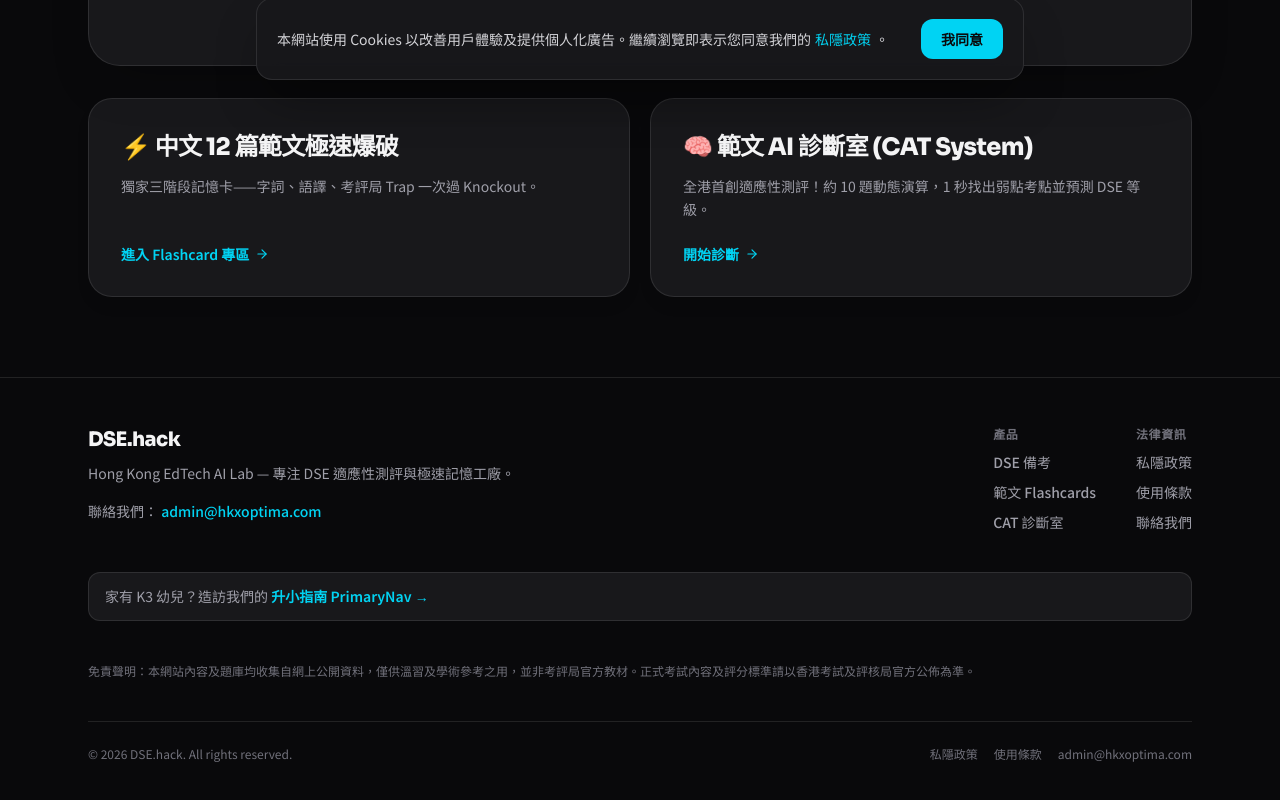
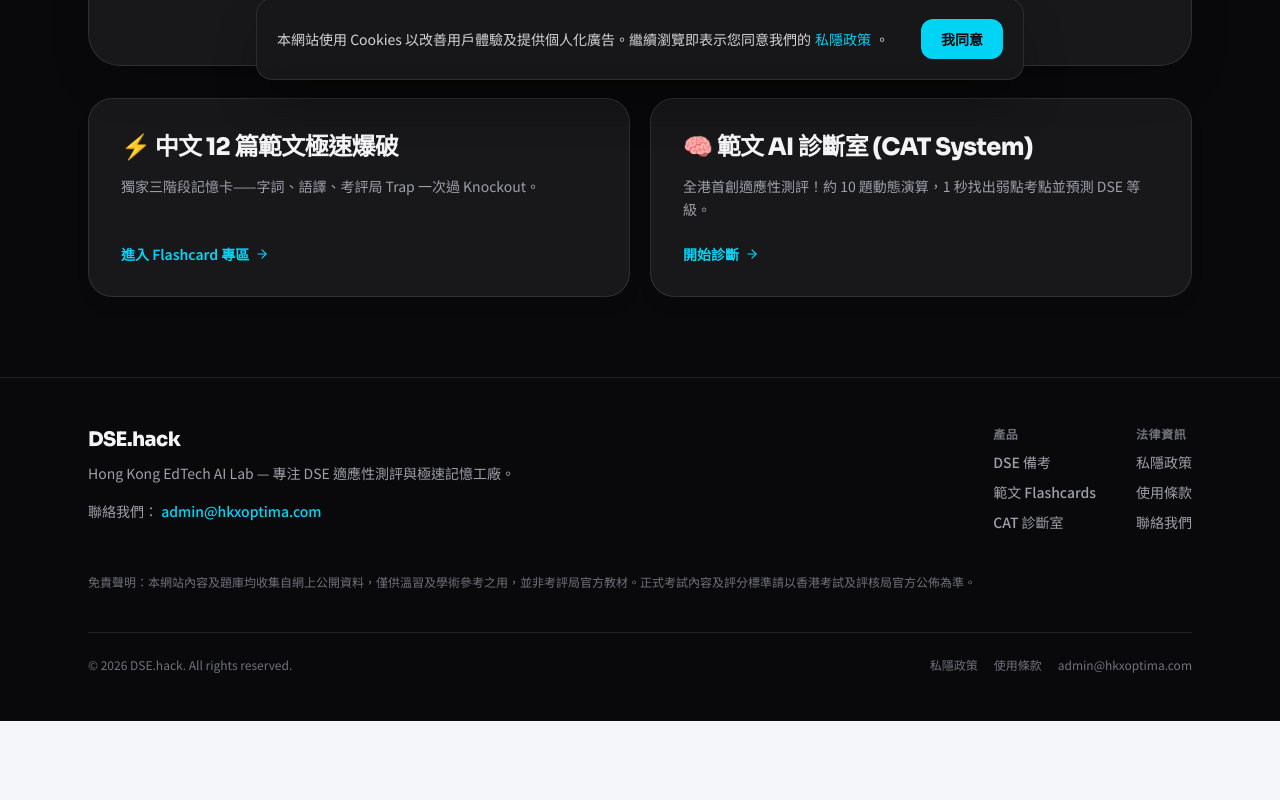
Before and after one commit to kwcricky-sys/education, a Next.js app: page / in a window 1280 px wide. Shown: the part 696-1496 px from the top of the page. After the commit the page ends 1417 px from the top, so only its background shows below. Built offline with nearby package versions, Linux system fonts and the light colour scheme.

Commit message:
remove K3

```diff
--- a/src/components/site/site-footer.tsx
+++ b/src/components/site/site-footer.tsx
@@ -5,9 +5,6 @@
   SITE_NAME,
   SITE_TAGLINE_FULL,
 } from "@/lib/site";
-
-/** Sister primary-school product */
-const PRIMARY_NAV_URL = "https://primary.studypath.hk";
 
 export function SiteFooter() {
   const year = new Date().getFullYear();
@@ -83,17 +80,6 @@
           </div>
         </div>
 
-        <div className="rounded-xl border border-white/10 bg-zinc-900 px-4 py-3 text-sm leading-relaxed text-zinc-400">
-          家有 K3 幼兒？造訪我們的{" "}
-          <a
-            href={PRIMARY_NAV_URL}
-            className="font-semibold text-cyan-400 underline-offset-2 hover:underline"
-            rel="noopener noreferrer"
-          >
-            升小指南 PrimaryNav →
-          </a>
-        </div>
-
         <p className="text-xs leading-relaxed text-zinc-500">
           {LEGAL_DISCLAIMER}
         </p>
```
